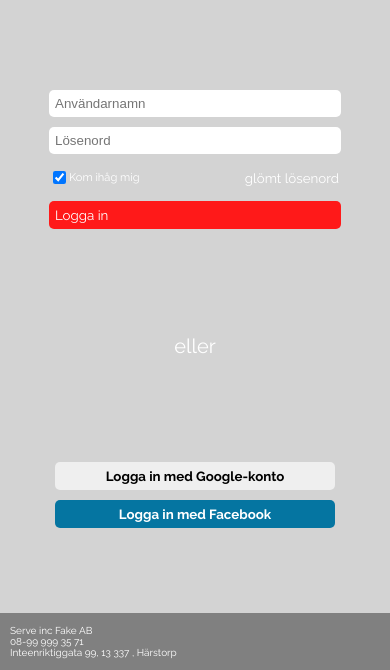
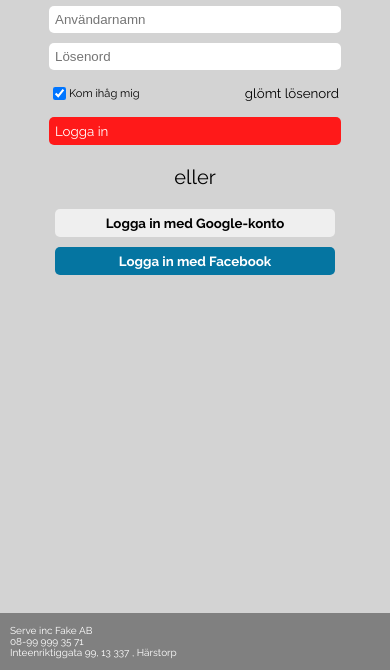
Before and after one commit to aen-work/Uppgift-9, a plain HTML site: page index.html in a window 390 px wide. Shown: the part 174-844 px from the top of the page. Drawn offline with Linux system fonts and the light colour scheme.

Commit message:
några ändringar i mobilläge.

```diff
--- a/style.css
+++ b/style.css
@@ -149,6 +149,8 @@ padding-left: 10px;
         flex-wrap: wrap;
         height: auto;
         align-items: center;
+        justify-content: normal;
+    }
 
     .button-1 {
     background: rgb(255, 25, 25);
@@ -161,7 +163,10 @@ padding-left: 10px;
     align-content: center;
     border: none;
 }
-    }
+
+h1, .box-2, .komihåg, .eller {
+    color: black;
+}
 
 
 
```
